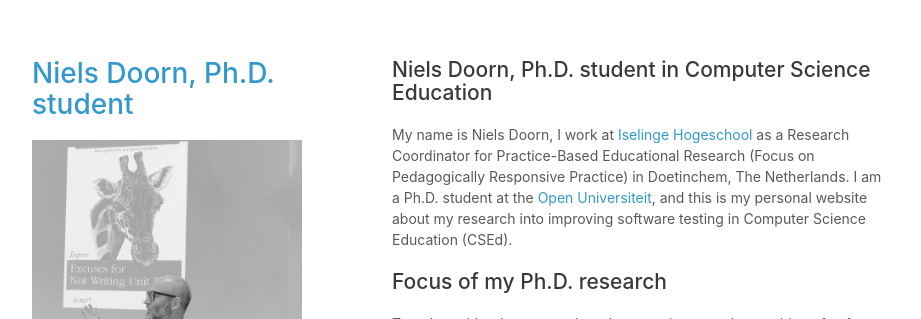
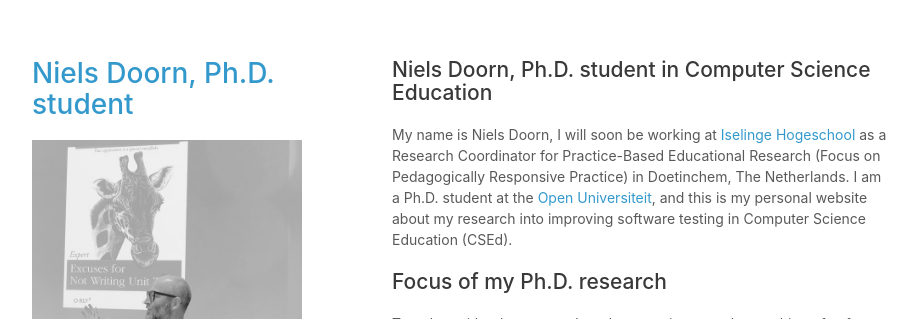
Before and after one commit to nielsdoorn/nielsdoorn.github.io, a Jekyll site: the page built from index.md, in a window 1280 px wide. Shown: the top 319 px of the page, without its empty margins (178-1099 px from the left). Built offline with Jekyll 4.4.1, drawn with Linux system fonts in a browser that asks for light colours; our own code applies the rules of GitHub Pages for plain Markdown files; a script that is not in the unit is left out.

Commit message:
afgezwakt

```diff
--- a/index.md
+++ b/index.md
@@ -4,7 +4,7 @@ title: "Home"
 
 ## Niels Doorn, Ph.D. student in Computer Science Education
 
-My name is Niels Doorn, I work at [Iselinge Hogeschool](https://iselinge.nl) as a Research Coordinator for Practice-Based Educational Research
+My name is Niels Doorn, I will soon be working at [Iselinge Hogeschool](https://iselinge.nl) as a Research Coordinator for Practice-Based Educational Research
 (Focus on Pedagogically Responsive Practice) in Doetinchem, The Netherlands. I am a Ph.D. student at the [Open Universiteit](https://ou.nl), and this is my personal website about my research into improving software testing in Computer Science Education (CSEd).
 
 ## Focus of my Ph.D. research
```
